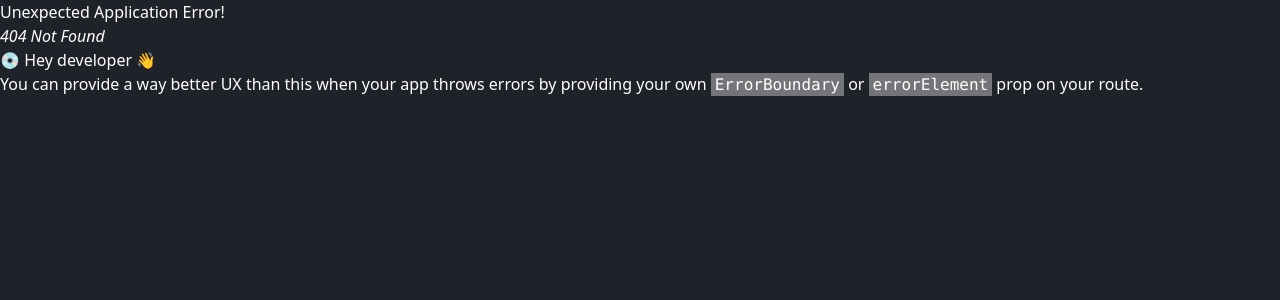
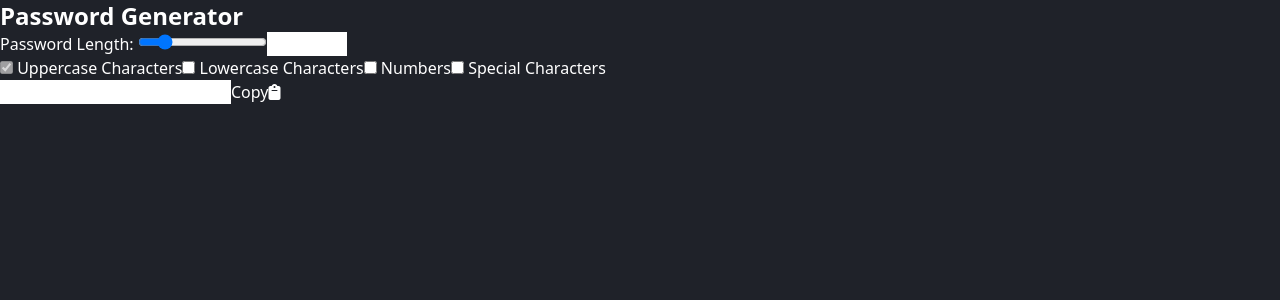
Before and after one commit to khalid-ashraf/Components-ts, a React (Vite) app: page /password-generator in a window 1280 px wide. Before the commit this address had no page. Shown: the top 300 px of the page. Built offline with nearby package versions, Linux system fonts and the light colour scheme.

Commit message:
created a password generator component

```diff
--- a/src/App.tsx
+++ b/src/App.tsx
@@ -8,6 +8,7 @@ import {
   InfiniteScroll,
   LayoutRoute,
   LoadMore,
+  PasswordGenerator,
   RandomColorGenerator,
   RecursiveComponent,
 } from "./routes";
@@ -42,6 +43,10 @@ const router = createBrowserRouter([
         element: <LoadMore />,
       },
       {
+        path: "/password-generator",
+        element: <PasswordGenerator />,
+      },
+      {
         path: "/random-color-generator",
         element: <RandomColorGenerator />,
       },
--- a/src/routes/Home.tsx
+++ b/src/routes/Home.tsx
@@ -22,6 +22,8 @@ const Home: React.FC = () => {
 
         <ButtonLink link='/load-more'>Load More</ButtonLink>
 
+        <ButtonLink link='/password-generator'>Password Generator</ButtonLink>
+
         <ButtonLink link='/random-color-generator'>Random Color Generator</ButtonLink>
 
         <ButtonLink link='/recursive-component'>Recursive Component</ButtonLink>
--- /dev/null
+++ b/src/routes/PasswordGenerator.tsx
@@ -0,0 +1,128 @@
+/**
+ * 1. We have an input that sets the length of the password. Keep the range between 8 and 20. Input type range.
+ * 2. We have 4 check boxes.
+ *    - uppercase letters
+ *    - lowercase letters
+ *    - numbers
+ *    - special char
+ * 3. We have a text area which displays a randomized string value which will contain the chars based on the user input and they will be randomized.
+ * 4. Have a clipboard icon-button which when clicked will copy the generated password.
+ */
+
+import { memo, useCallback, useState } from "react";
+
+const MIN_PASSWORD_LENGTH = 8;
+const MAX_PASSWORD_LENGTH = 20;
+
+const PasswordGenerator: React.FC = memo(() => {
+  const [passwordLength, setPasswordLength] = useState(10);
+  const [isLowercase, setIsLowercase] = useState(false);
+  const [isNumbers, setIsNumbers] = useState(false);
+  const [isSpecial, setIsSpecial] = useState(false);
+
+  const generatePassword = useCallback(() => {
+    const lowercase = "abcdefghijklmnopqrstuvwxyz";
+    const numbers = "0123456789";
+    const special = "!@#$%^&*()_+[]{}|;:,.<>?";
+
+    let charSet = "ABCDEFGHIJKLMNOPQRSTUVWXYZ";
+
+    if (isLowercase) charSet += lowercase;
+    if (isNumbers) charSet += numbers;
+    if (isSpecial) charSet += special;
+
+    const generatedPassword = new Array(passwordLength)
+      .fill("")
+      .map(() => {
+        const randomIndex = Math.floor(Math.random() * charSet.length);
+        return charSet[randomIndex];
+      })
+      .join("");
+
+    return generatedPassword;
+  }, [passwordLength, isLowercase, isNumbers, isSpecial]);
+
+  const password = generatePassword();
+
+  return (
+    <div className='flex justify-center items-center flex-col gap-5'>
+      <h1 className='heading-2'>Password Generator</h1>
+
+      <form className='flex flex-col justify-center items-center'>
+        <div className='flex flex-row gap-4'>
+          <label htmlFor='password-length'>Password Length: </label>
+          <input
+            type='range'
+            value={passwordLength}
+            onChange={(e) => setPasswordLength(Number(e.target.value))}
+            min={MIN_PASSWORD_LENGTH}
+            max={MAX_PASSWORD_LENGTH}
+          />
+          <input
+            type='number'
+            value={passwordLength}
+            onChange={(e) => setPasswordLength(Number(e.target.value))}
+            className='w-16 bg-inherit text-white border rounded border-slate-600'
+            min={MIN_PASSWORD_LENGTH}
+            max={MAX_PASSWORD_LENGTH}
+          />
+        </div>
+
+        <div className='checkboxes grid grid-cols-2 gap-4 mt-4'>
+          <label htmlFor='uppercase-checkbox' className='cursor-pointer'>
+            <input checked={true} id='uppercase-checkbox' type='checkbox' disabled /> Uppercase
+            Characters
+          </label>
+
+          <label htmlFor='lowercase-checkbox' className='cursor-pointer '>
+            <input
+              checked={isLowercase}
+              onChange={(e) => setIsLowercase(e.target.checked)}
+              id='lowercase-checkbox'
+              type='checkbox'
+            />{" "}
+            Lowercase Characters
+          </label>
+
+          <label htmlFor='numbers-checkbox' className='cursor-pointer'>
+            <input
+              checked={isNumbers}
+              onChange={(e) => setIsNumbers(e.target.checked)}
+              id='numbers-checkbox'
+              type='checkbox'
+            />{" "}
+            Numbers
+          </label>
+
+          <label htmlFor='special-checkbox' className='cursor-pointer'>
+            <input
+              checked={isSpecial}
+              onChange={(e) => setIsSpecial(e.target.checked)}
+              id='special-checkbox'
+              type='checkbox'
+            />{" "}
+            Special Characters
+          </label>
+        </div>
+      </form>
+
+      <div className='flex gap-5'>
+        <input
+          type='text'
+          className='bg-inherit border border-slate-600 rounded font-xl w-[230px] p-2 text-center'
+          value={password}
+          readOnly
+        />
+        <button
+          onClick={() => navigator.clipboard.writeText(password)}
+          className='border rounded border-slate-600 p-2 flex justify-center items-center gap-2 active:border-transparent'
+        >
+          Copy
+          <i className='fa-solid fa-clipboard' />
+        </button>
+      </div>
+    </div>
+  );
+});
+
+export default PasswordGenerator;
--- a/src/routes/index.ts
+++ b/src/routes/index.ts
@@ -7,6 +7,7 @@ const Home = withLazyLoading(() => import("./Home"));
 const ImageSlider = withLazyLoading(() => import("./ImageSlider"));
 const InfiniteScroll = withLazyLoading(() => import("./InfiniteScroll"));
 const LoadMore = withLazyLoading(() => import("./LoadMore"));
+const PasswordGenerator = withLazyLoading(() => import("./PasswordGenerator.tsx"));
 const RandomColorGenerator = withLazyLoading(() => import("./RandomColorGenerator"));
 const RecursiveComponent = withLazyLoading(() => import("./RecursiveComponent"));
 const StarRating = withLazyLoading(() => import("./StarRating"));
@@ -18,6 +19,7 @@ export {
   InfiniteScroll,
   LayoutRoute,
   LoadMore,
+  PasswordGenerator,
   RandomColorGenerator,
   RecursiveComponent,
   StarRating,
```
